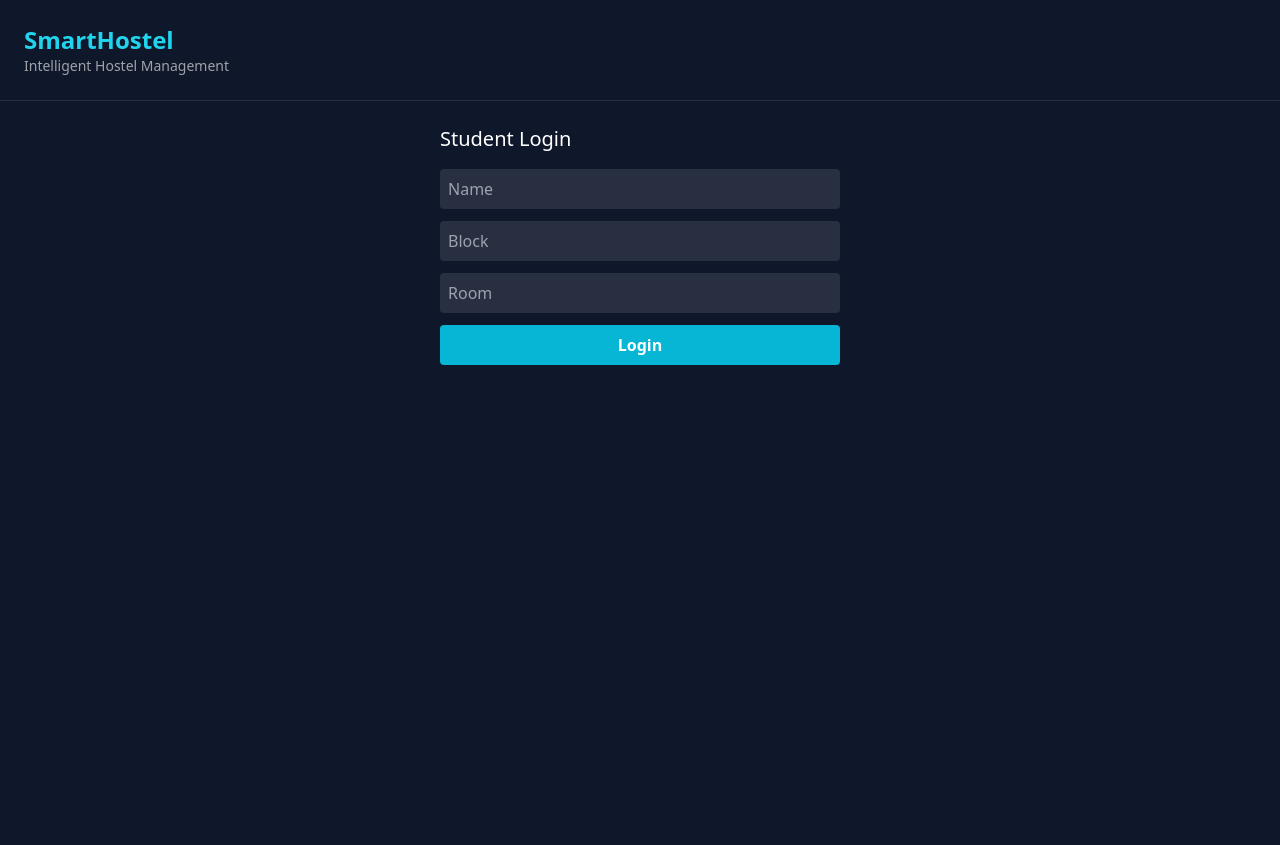
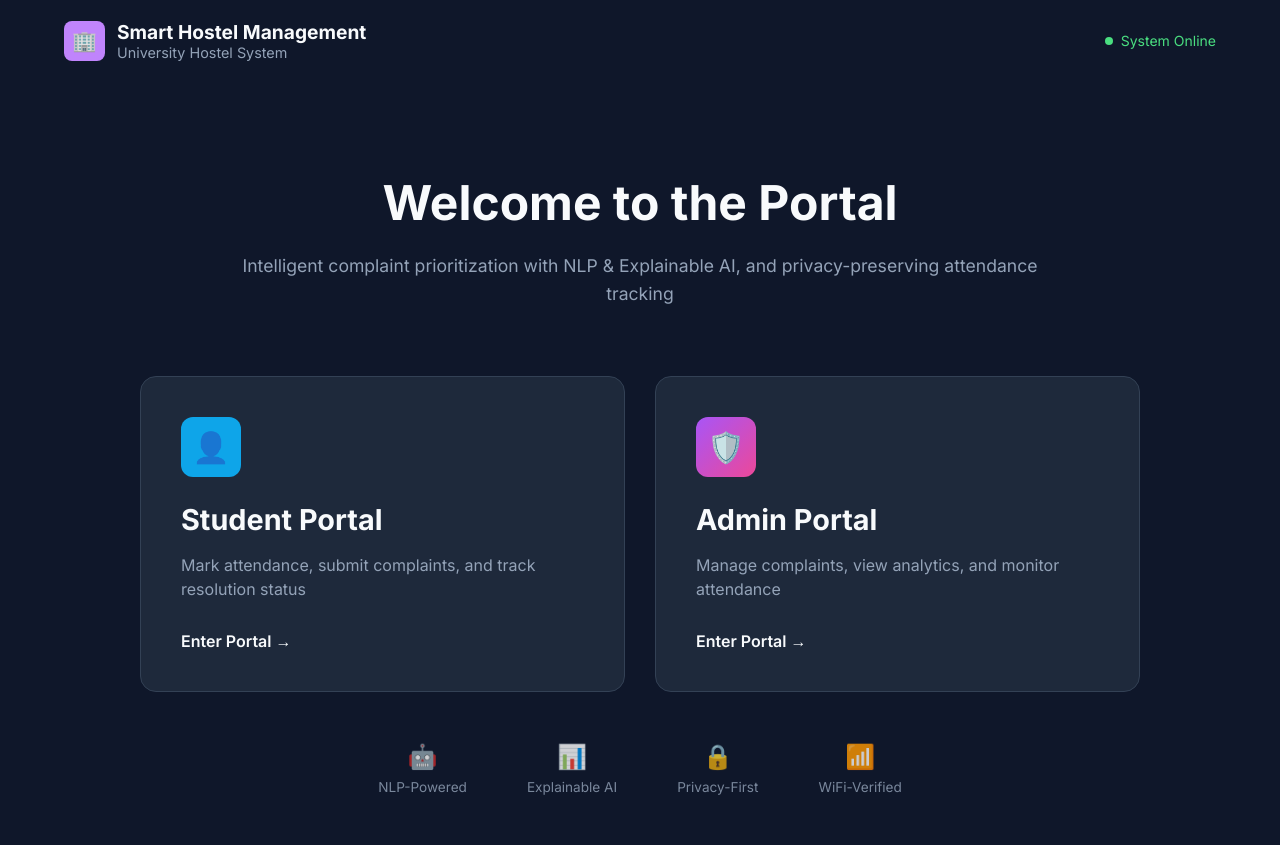
Before and after one commit to Sasank-cyber/UHCS, a plain HTML site: page templates/index.html in a window 1280 px wide. Before the commit the page ends 800 px from the top, so only its background shows below. Drawn offline with nearby package versions, Linux system fonts and the light colour scheme.

Commit message:
Add files via upload

```diff
--- a/templates/index.html
+++ b/templates/index.html
@@ -1,92 +1,205 @@
-<!doctype html>
+<!DOCTYPE html>
 <html lang="en">
-    <head>
-        <meta charset="UTF-8" />
-        <title>SmartHostel</title>
-        <script src="https://cdn.tailwindcss.com"></script>
-    </head>
+<head>
+    <meta charset="UTF-8">
+    <meta name="viewport" content="width=device-width, initial-scale=1.0">
+    <title>Smart Hostel Management</title>
+    <link href="https://fonts.googleapis.com/css2?family=Inter:wght@300;400;600;700&display=swap" rel="stylesheet">
+    <style>
+        :root {
+            --bg-color: #0f172a;
+            --card-bg: #1e293b;
+            --text-main: #f8fafc;
+            --text-dim: #94a3b8;
+            --accent-blue: #38bdf8;
+            --accent-purple: #c084fc;
+        }
 
-    <body class="bg-slate-900 text-white">
-        <!-- Header -->
-        <header class="p-6 border-b border-white/10">
-            <h1 class="text-2xl font-bold text-cyan-400">SmartHostel</h1>
-            <p class="text-sm text-white/60">Intelligent Hostel Management</p>
-        </header>
+        body {
+            margin: 0;
+            padding: 0;
+            font-family: 'Inter', sans-serif;
+            background-color: var(--bg-color);
+            color: var(--text-main);
+            display: flex;
+            flex-direction: column;
+            align-items: center;
+            min-height: 100vh;
+        }
 
-        <!-- Login -->
-        <section class="p-6 max-w-md mx-auto">
-            <h2 class="text-xl mb-4">Student Login</h2>
+        /* Header Styles */
+        header {
+            width: 90%;
+            max-width: 1200px;
+            padding: 20px 0;
+            display: flex;
+            justify-content: space-between;
+            align-items: center;
+        }
 
-            <input
-                id="name"
-                placeholder="Name"
-                class="w-full p-2 mb-3 rounded bg-white/10"
-            />
+        .brand {
+            display: flex;
+            align-items: center;
+            gap: 12px;
+        }
 
-            <input
-                id="block"
-                placeholder="Block"
-                class="w-full p-2 mb-3 rounded bg-white/10"
-            />
+        .brand-icon {
+            background: var(--accent-purple);
+            padding: 8px;
+            border-radius: 8px;
+            font-size: 20px;
+        }
 
-            <input
-                id="room"
-                placeholder="Room"
-                class="w-full p-2 mb-3 rounded bg-white/10"
-            />
+        .system-status {
+            color: #4ade80;
+            font-size: 14px;
+            display: flex;
+            align-items: center;
+            gap: 8px;
+        }
 
-            <button
-                onclick="login()"
-                class="w-full bg-cyan-500 py-2 rounded font-semibold"
-            >
-                Login
-            </button>
-        </section>
+        .status-dot {
+            height: 8px;
+            width: 8px;
+            background-color: #4ade80;
+            border-radius: 50%;
+        }
 
-        <!-- Dashboard -->
-        <section id="dashboard" class="hidden p-6 max-w-3xl mx-auto">
-            <h2 id="welcome" class="text-xl mb-4"></h2>
+        /* Hero Section */
+        .hero {
+            text-align: center;
+            margin-top: 60px;
+            max-width: 800px;
+        }
 
-            <!-- Attendance -->
-            <div class="bg-white/5 p-4 rounded-xl mb-6">
-                <h3 class="mb-2 font-semibold">Attendance</h3>
-                <button
-                    onclick="markAttendance()"
-                    class="bg-green-500 px-4 py-2 rounded"
-                >
-                    Mark Present
-                </button>
+        .hero h1 {
+            font-size: 3rem;
+            margin-bottom: 20px;
+            font-weight: 700;
+        }
+
+        .hero p {
+            color: var(--text-dim);
+            line-height: 1.6;
+            font-size: 1.1rem;
+        }
+
+        /* Cards Section */
+        .card-container {
+            display: flex;
+            gap: 30px;
+            margin-top: 50px;
+            width: 90%;
+            max-width: 1000px;
+        }
+
+        .card {
+            background: var(--card-bg);
+            border: 1px solid #334155;
+            border-radius: 16px;
+            padding: 40px;
+            flex: 1;
+            transition: transform 0.2s, border-color 0.2s;
+        }
+
+        .card:hover {
+            border-color: #475569;
+            transform: translateY(-5px);
+        }
+
+        .portal-icon {
+            width: 60px;
+            height: 60px;
+            border-radius: 12px;
+            display: flex;
+            align-items: center;
+            justify-content: center;
+            font-size: 30px;
+            margin-bottom: 25px;
+        }
+
+        .blue-icon { background: #0ea5e9; }
+        .purple-icon { background: linear-gradient(135deg, #a855f7, #ec4899); }
+
+        .card h2 { margin-bottom: 15px; font-size: 1.8rem; }
+        .card p { color: var(--text-dim); margin-bottom: 30px; line-height: 1.5; }
+
+        .enter-link {
+            text-decoration: none;
+            color: var(--text-main);
+            font-weight: 600;
+            display: flex;
+            align-items: center;
+            gap: 10px;
+        }
+
+        .enter-link:hover { opacity: 0.8; }
+
+        /* Footer Icons */
+        .features-footer {
+            margin-top: auto;
+            padding: 50px 0;
+            display: flex;
+            gap: 60px;
+            opacity: 0.8;
+        }
+
+        .feature-item {
+            text-align: center;
+            font-size: 0.85rem;
+            color: var(--text-dim);
+        }
+
+        .feature-icon {
+            display: block;
+            font-size: 24px;
+            margin-bottom: 8px;
+        }
+
+    </style>
+</head>
+<body>
+
+    <header>
+        <div class="brand">
+            <div class="brand-icon">🏢</div>
+            <div>
+                <div style="font-weight: 700; font-size: 1.2rem;">Smart Hostel Management</div>
+                <div style="font-size: 0.9rem; color: var(--text-dim);">University Hostel System</div>
             </div>
+        </div>
+        <div class="system-status">
+            <span class="status-dot"></span> System Online
+        </div>
+    </header>
 
-            <!-- Complaint -->
-            <div class="bg-white/5 p-4 rounded-xl">
-                <h3 class="mb-2 font-semibold">Complaint</h3>
+    <main class="hero">
+        <h1>Welcome to the Portal</h1>
+        <p>Intelligent complaint prioritization with NLP & Explainable AI, and privacy-preserving attendance tracking</p>
+    </main>
 
-                <select
-                    id="category"
-                    class="w-full mb-2 p-2 bg-white/10 rounded"
-                >
-                    <option value="water">Water</option>
-                    <option value="electricity">Electricity</option>
-                    <option value="wifi">WiFi</option>
-                    <option value="safety">Safety</option>
-                </select>
+    <div class="card-container">
+        <div class="card">
+            <div class="portal-icon blue-icon">👤</div>
+            <h2>Student Portal</h2>
+            <p>Mark attendance, submit complaints, and track resolution status</p>
+            <a href="StudentPortal_sign.html" class="enter-link">Enter Portal &rarr;</a>
+        </div>
 
-                <textarea
-                    id="desc"
-                    class="w-full p-2 bg-white/10 rounded mb-2"
-                    placeholder="Describe issue..."
-                ></textarea>
+        <div class="card">
+            <div class="portal-icon purple-icon">🛡️</div>
+            <h2>Admin Portal</h2>
+            <p>Manage complaints, view analytics, and monitor attendance</p>
+            <a href="admin_signin.html" class="enter-link">Enter Portal &rarr;</a>
+        </div>
+    </div>
 
-                <button
-                    onclick="submitComplaint()"
-                    class="bg-amber-500 px-4 py-2 rounded"
-                >
-                    Submit
-                </button>
-            </div>
-        </section>
+    <footer class="features-footer">
+        <div class="feature-item"><span class="feature-icon">🤖</span>NLP-Powered</div>
+        <div class="feature-item"><span class="feature-icon">📊</span>Explainable AI</div>
+        <div class="feature-item"><span class="feature-icon">🔒</span>Privacy-First</div>
+        <div class="feature-item"><span class="feature-icon">📶</span>WiFi-Verified</div>
+    </footer>
 
-        <script src="/static/js/app.js"></script>
-    </body>
+</body>
 </html>
```
Also changed, not shown: templates/StudentPortal_sign.html (added, +218 -0 lines), templates/admin_signin.html (added, +226 -0 lines).
